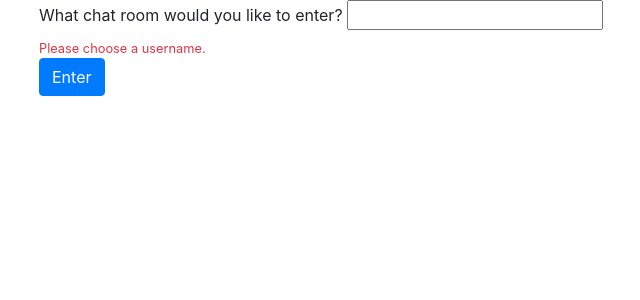
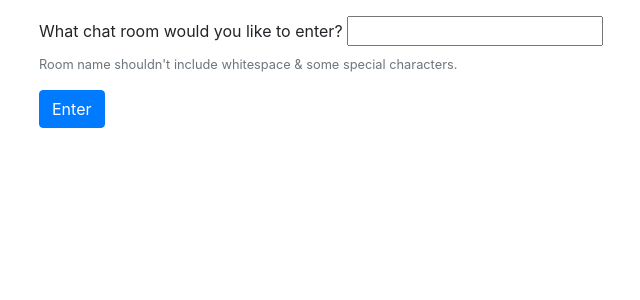
Before and after one commit to hamidrezaRanjbarpour/chat_server, a Django app: template messenger/templates/messenger/index.html in a window 1280 px wide. Shown: the top 300 px of the page, without its empty margins (46-686 px from the left). Run offline with Django 3.2, Linux system fonts and the light colour scheme; the template is opened without the code that fills it, so the values that code supplies are empty, except form fields; tables that the repository leaves empty hold one stand-in row (values such as "Sample post"); form fields are guessed from the names that the template uses; some libraries are stand-ins or nearby versions.

Commit message:
some required front-end changes applied

```diff
--- a/messenger/templates/messenger/index.html
+++ b/messenger/templates/messenger/index.html
@@ -5,18 +5,21 @@
 {% block title %}Chat Rooms{% endblock %}
 
 {% block content %}
-    <div class="container">
+    <div class="container mt-3">
         <form action="" method="post">
             {% csrf_token %}
             <div class="form-group">
                 <label for="{{ form.room_name.id_for_label }}">What chat room would you like to enter?</label>
-                {{ form.room_name|append_attr:"class:form-control"|attr:"placeholder:Room Name" }}
+                {{ form.room_name|append_attr:"class:form-control"|attr:"placeholder:Room Name"|attr:"aria-describedby=help-text" }}
+                <small id="help-text" class="form-text text-muted">
+                    Room name shouldn't include whitespace &amp; some special characters.
+                </small>
 
-                <div class="invalid-feedback d-block">
-                    Please choose a username.
-                </div>
-                <button class="btn btn-primary" id="room-name-submit" type="submit">Enter</button>
+                {#                <div class="invalid-feedback d-block">#}
+                {#                    Please choose a username.#}
+                {#                </div>#}
             </div>
+            <button class="btn btn-primary" id="room-name-submit" type="submit">Enter</button>
         </form>
     </div>
 
```
Also changed, not shown: messenger/templates/messenger/room.html (+7 -4 lines).
